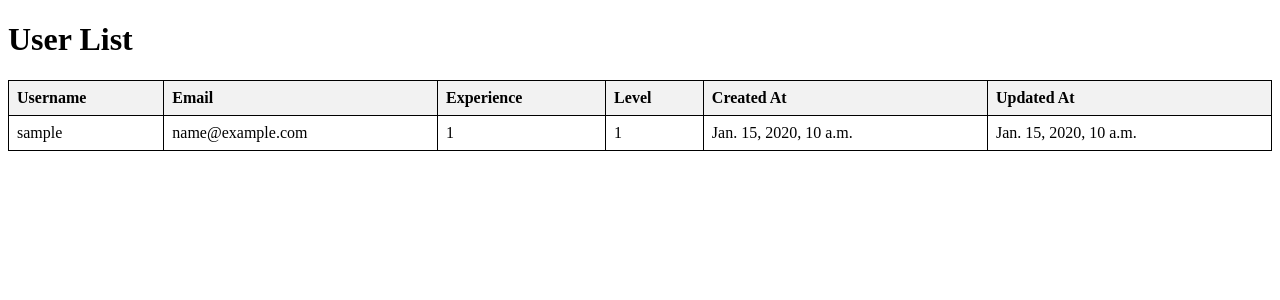
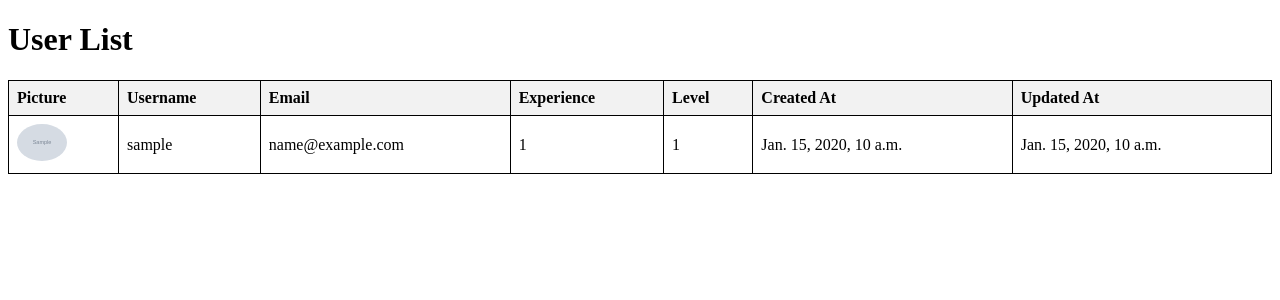
Before and after one commit to DenyysChernenko/HabitTracker, a Django app: page /users/ in a window 1280 px wide. Shown: the top 300 px of the page. Run offline with Django 5.2, Linux system fonts and the light colour scheme; tables that the repository leaves empty hold one stand-in row (values such as "Sample post"); grey boxes marked "Sample" are stand-in pictures; parts of the project's set-up code (start-up, migrations or seed data) failed here and were passed over.

Commit message:
Changed User List

```diff
--- a/habit_tracker/templates/users/user_list.html
+++ b/habit_tracker/templates/users/user_list.html
@@ -19,13 +19,20 @@
         th {
             background-color: #f2f2f2;
         }
+        .profile-img {
+            width: 50px; /* Adjust size as needed */
+            height: auto;
+            border-radius: 50%; /* Optional: Rounded profile pictures */
+        }
     </style>
+    {% load static %}
 </head>
 <body>
     <h1>User List</h1>
     <table>
         <thead>
             <tr>
+                <th>Picture</th>
                 <th>Username</th>
                 <th>Email</th>
                 <th>Experience</th>
@@ -37,6 +44,13 @@
         <tbody>
             {% for user in users %}
             <tr>
+                <td>
+                    {% if user.profile_picture %}
+                        <img src="{{ user.profile_picture.url }}" alt="{{ user.username }}'s profile picture" class="profile-img">
+                    {% else %}
+                        <img src="{% static 'images/default_user.png' %}" class="profile-img">
+                    {% endif %}
+                </td>
                 <td>{{ user.username }}</td>
                 <td>{{ user.email }}</td>
                 <td>{{ user.experience }}</td>
--- a/habit_tracker/users/models.py
+++ b/habit_tracker/users/models.py
@@ -10,6 +10,8 @@ class User(models.Model):
     password = models.CharField()
     experience = models.IntegerField(default=0)
     level = models.IntegerField(default=1)
+    profile_picture = models.ImageField(upload_to='profile_pics/', null=True, blank=True,
+                                        default='images/default_user.png')
 
     created_at = models.DateTimeField(auto_now_add=True)
     updated_at = models.DateTimeField(auto_now=True)
```
Also changed, not shown: habit_tracker/achievements/migrations/0002_alter_achievement_options_and_more.py (added), habit_tracker/habits/migrations/0002_alter_habit_options_alter_habit_description_and_more.py (added), habit_tracker/media/images/default_user.png (added), habit_tracker/media/profile_pics/OIP.jfif (added), habit_tracker/reminders/migrations/0002_alter_reminder_options.py (added), habit_tracker/users/migrations/0002_alter_user_options_user_profile_picture.py (added), habit_tracker/xp_logs/migrations/0002_alter_xplog_options.py (added).
